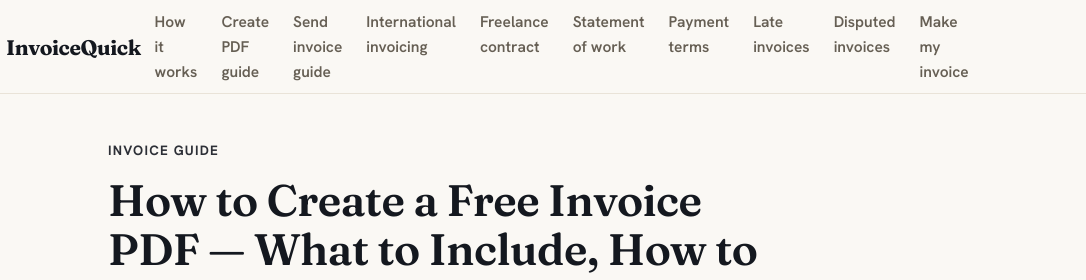
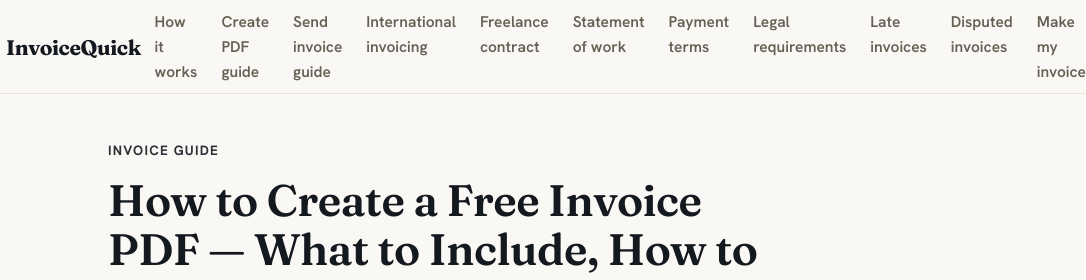
Before and after one commit to Dukotah/invoicequick, a plain HTML site: page guides/create-free-invoice-pdf.html in a window 1280 px wide. Shown: the top 280 px of the page, 194-1280 px from the left. Drawn offline with Linux system fonts and the light colour scheme.

Commit message:
Add Legal requirements nav link to all 8 InvoiceQuick guide pages
The invoice-legal-requirements.html guide was published 2026-11-07 but
its link was missing from the primary nav and footer nav of the 8
pre-existing guides. Each guide now has:
- Primary nav: Legal requirements between Payment terms and Late invoices
- Footer nav: Invoice legal requirements between Invoice payment terms
  and Unpaid invoice follow-up

Co-Authored-By: Claude Sonnet 4.6 <noreply@anthropic.com>
Claude-Session: https://claude.ai/code/session_01CRccQDZeub9HRJsS4z77WJ

```diff
--- a/guides/create-free-invoice-pdf.html
+++ b/guides/create-free-invoice-pdf.html
@@ -90,6 +90,7 @@
       <a href="freelance-contract-template.html">Freelance contract</a>
       <a href="statement-of-work-template.html">Statement of work</a>
       <a href="invoice-payment-terms.html">Payment terms</a>
+      <a href="invoice-legal-requirements.html">Legal requirements</a>
       <a href="follow-up-unpaid-invoice.html">Late invoices</a>
       <a href="handle-disputed-invoice.html">Disputed invoices</a>
       <a href="../">Make my invoice</a>
@@ -373,6 +374,7 @@ Let me know if you have any questions.
       <a href="freelance-contract-template.html">Freelance contract guide</a>
       <a href="statement-of-work-template.html">Statement of work guide</a>
       <a href="invoice-payment-terms.html">Invoice payment terms</a>
+      <a href="invoice-legal-requirements.html">Invoice legal requirements</a>
       <a href="follow-up-unpaid-invoice.html">Unpaid invoice follow-up</a>
       <a href="handle-disputed-invoice.html">Disputed invoice</a>
       <a href="https://labs.copperbaytech.com/complykit/" target="_blank" rel="noopener noreferrer">ComplyKit</a>
```
Also changed, not shown: guides/follow-up-unpaid-invoice.html (+2 -0 lines), guides/freelance-contract-template.html (+2 -0 lines), guides/handle-disputed-invoice.html (+2 -0 lines), guides/invoice-clients-international.html (+2 -0 lines), guides/invoice-payment-terms.html (+2 -0 lines), guides/send-invoice-email.html (+2 -0 lines), guides/statement-of-work-template.html (+2 -0 lines).
